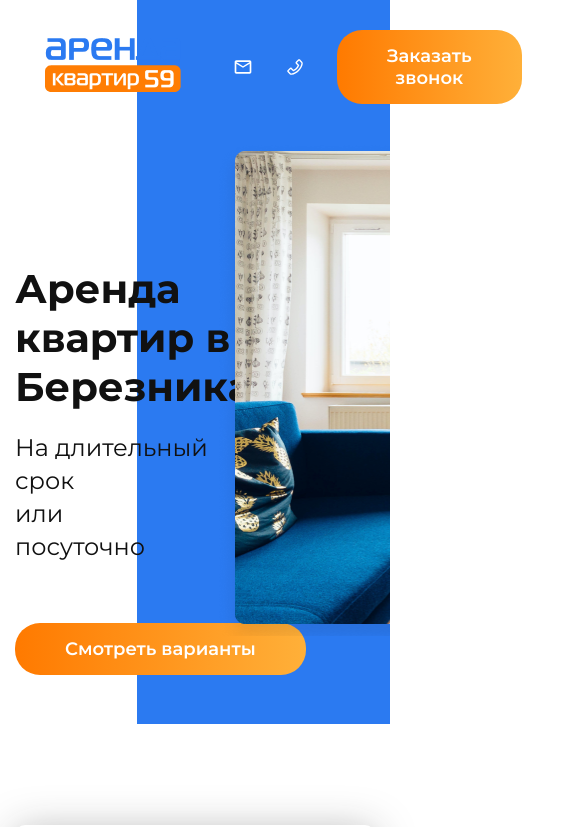
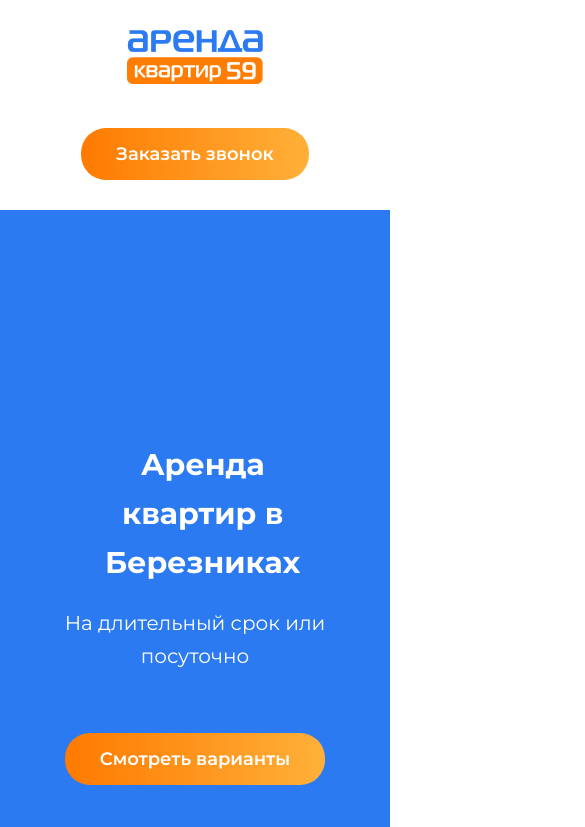
Before and after one commit to tilek225/react-flat, a React (Create React App) app: page / in a window 390 px wide. Shown: the top 827 px of the page, 585 px wide, since content can reach past the window. Built offline with nearby package versions, Linux system fonts and the light colour scheme.

Commit message:
made responsive design of main page

```diff
--- a/src/Layout/Footer/footer.scss
+++ b/src/Layout/Footer/footer.scss
@@ -83,3 +83,19 @@
     }
   }
 }
+@media (max-width: 464px) {
+  .footer{
+    &__hr{
+      display: none;
+    }
+    &__bottom{
+      display: none;
+    }
+  }
+}
+@media (max-width: 337px) {
+  .footer__top{
+    flex-direction: column;
+    row-gap: 30px;
+  }
+}
--- a/src/Layout/Header/header.scss
+++ b/src/Layout/Header/header.scss
@@ -83,3 +83,17 @@
     }
   }
 }
+@media(max-width: 610px){
+  .header__inner{
+    display: flex;
+    align-items: center;
+    column-gap: 10px;
+  }
+}
+@media(max-width:464px){
+  .header__inner{
+    display: flex;
+    flex-direction: column;
+    row-gap: 40px;
+  }
+}
--- a/src/components/Button/button.scss
+++ b/src/components/Button/button.scss
@@ -3,7 +3,7 @@
   //box-shadow: 0px 10px 20px rgba(255, 122, 0, 0.2);
   border-radius: 25px;
   border: none;
-  padding: 15px 50px;
+  padding: 15px 35px;
   font-weight: 600;
   font-size: 18px;
   line-height: 22px;
--- a/src/components/Info/info.scss
+++ b/src/components/Info/info.scss
@@ -19,3 +19,11 @@
     display: none;
   }
 }
+@media(max-width: 610px){
+  .email{
+    display: none;
+  }
+  .tel{
+    display: none;
+  }
+}
--- a/src/pages/Home/About/about.scss
+++ b/src/pages/Home/About/about.scss
@@ -56,3 +56,15 @@ hr{
     }
   }
 }
+
+@media(max-width:746px){
+  .about{
+    &__right{
+      display: flex;
+      flex-wrap: wrap;
+      align-items: center;
+      justify-content: center;
+      row-gap: 30px;
+    }
+  }
+}
--- a/src/pages/Home/Contacts/contacts.scss
+++ b/src/pages/Home/Contacts/contacts.scss
@@ -72,3 +72,23 @@
     }
   }
 }
+@media(max-width:664px){
+  .contacts__map{
+    width: 464px;
+  }
+}
+@media (max-width: 464px) {
+  .contacts__map{
+    width: 364px;
+  }
+}
+@media(max-width: 400px){
+  .contacts__btn{
+    display: none;
+  }
+}
+@media(max-width:364px){
+  .contacts__map{
+    width: 264px;
+  }
+}
--- a/src/pages/Home/Flats/flats.scss
+++ b/src/pages/Home/Flats/flats.scss
@@ -82,7 +82,6 @@
                   rgba(0, 0, 0, 0.7)
   ),  url('../../../images/bg2.png') top left/cover no-repeat ;
   border-radius: 10px;
-  border: 1px solid black;
   display: flex;
   flex-direction: column;
   padding: 20px 40px;
@@ -94,7 +93,6 @@
                   rgba(0, 0, 0, 0.7)
   ),  url('../../../images/footerbg.png') top left/cover  no-repeat ;
   border-radius: 10px;
-  border: 1px solid black;
   display: flex;
   flex-direction: column;
   padding: 20px 40px;
@@ -106,7 +104,6 @@
                   rgba(0, 0, 0, 0.7)
   ),  url('../../../images/bg1.png') top left/cover no-repeat ;
   border-radius: 10px;
-  border: 1px solid black;
   display: flex;
   flex-direction: column;
   padding: 20px 40px;
@@ -116,9 +113,8 @@
   background: linear-gradient(
                   rgba(0, 0, 0, 0.7),
                   rgba(0, 0, 0, 0.7)
-  ),  url('../../../images/bg3.png') center/cover  no-repeat ;
+  ),  url('../../../images/bg3.png') top left/cover  no-repeat ;
   border-radius: 10px;
-  border: 1px solid black;
   display: flex;
   flex-direction: column;
   padding: 20px 40px;
@@ -134,7 +130,47 @@
     }
     &__item{
       width: 35%;
-      height: 40%;
+      //height: 40%;
+    }
+    &__detailed{
+      &-address{
+        font-size:16px ;
+      }
+    }
+    &__info{
+      &-title{
+        font-size: 20px;
+      }
     }
   }
+  .g3{
+    //padding: 31px 40px;
+  }
+
 }
+
+@media(max-width:1071px){
+  .g3{
+    padding: 31px 40px;
+  }
+}
+@media(max-width:968px ){
+  .flats{
+    &__grid{
+      display: flex;
+      flex-direction: column;
+      row-gap: 30px;
+    }
+    &__item{
+      width: 100%;
+    }
+  }
+;
+}
+@media (max-width: 367px) {
+  .flats__detailed{
+    flex-direction: column;
+    row-gap: 20px;
+    align-items: flex-start;
+  }
+}
--- a/src/pages/Home/Hero/hero.scss
+++ b/src/pages/Home/Hero/hero.scss
@@ -57,3 +57,34 @@
     z-index: -1;
   }
 }
+
+@media(max-width:1083px){
+  .hero{
+    background: #2B7AF1;
+    padding: 100px 0;
+    &::before{
+      display: none;
+    }
+    &::after{
+      display: none;
+    }
+    &__inner{
+      display: flex;
+      align-items: center;
+      justify-content: center;
+      flex-direction: column;
+      text-align: center;
+    }
+    &__title{
+      width: 50%;
+      font-size: 30px;
+      text-align: center;
+      color: white;
+    }
+    &__subtitle{
+      width: 100%;
+      font-size: 20px;
+      color:white;
+    }
+  }
+}
--- a/src/pages/Home/Reviews/reviews.scss
+++ b/src/pages/Home/Reviews/reviews.scss
@@ -66,3 +66,17 @@
     }
   }
 }
+@media (max-width: 398px) {
+  .reviews{
+    &__top{
+      flex-direction: column;
+      row-gap: 20px;
+      align-items: flex-start;
+    }
+    &__bottom{
+      flex-direction: column;
+      row-gap: 20px;
+      align-items: flex-start;
+    }
+  }
+}
--- a/src/pages/Home/Write/write.scss
+++ b/src/pages/Home/Write/write.scss
@@ -67,3 +67,18 @@
     }
   }
 }
+
+@media(max-width:925px){
+  .write{
+    &__right{
+      display: none;
+    }
+  }
+}
+@media(max-width: 400px){
+  .write{
+    &__form{
+      min-width: 300px;
+    }
+  }
+}
```
Also changed, not shown: src/pages/Home/Hero/Hero.js (+0 -16 lines).
